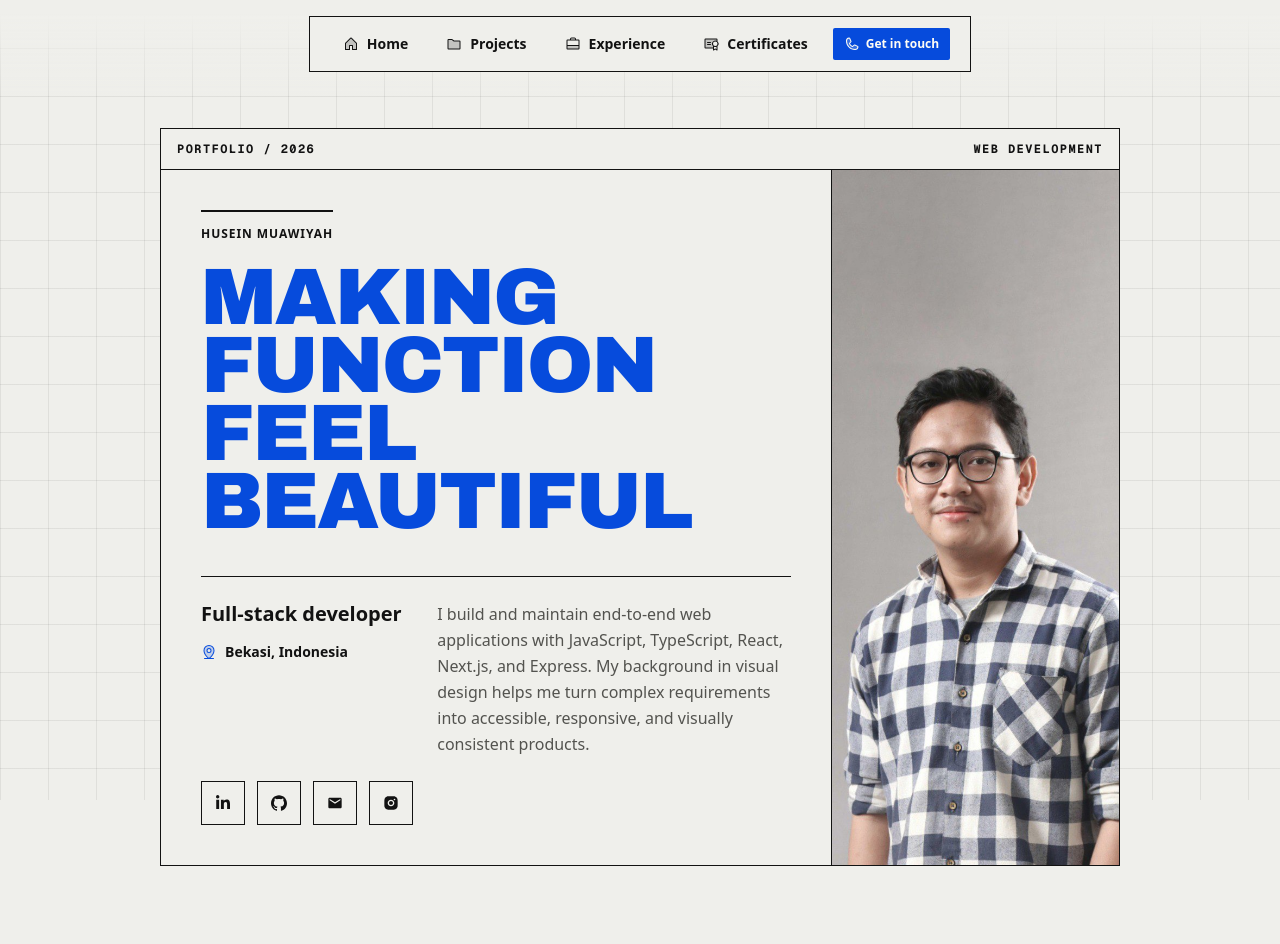
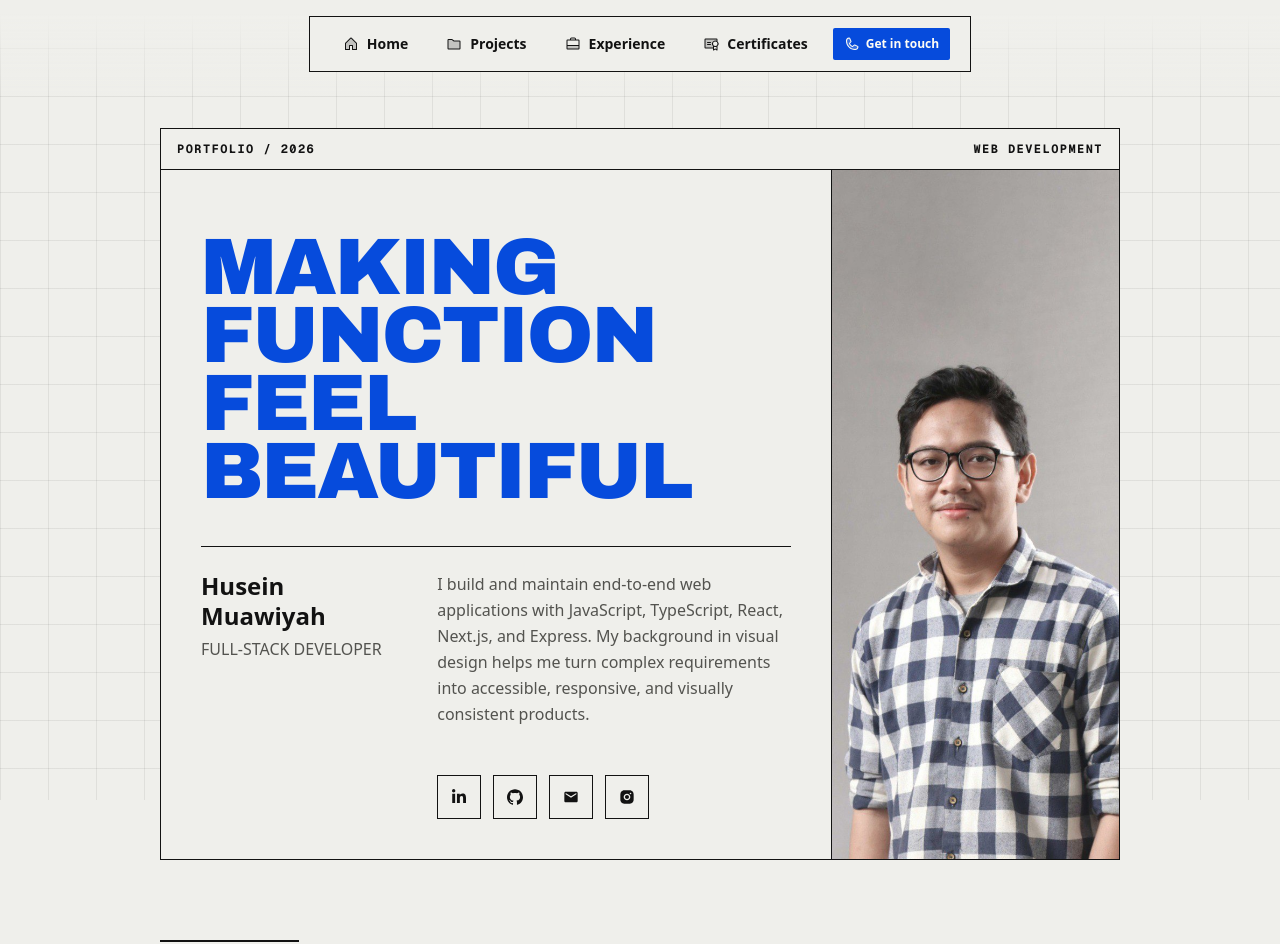
Before and after one commit to hmuawiyah/Web-Portofolio, a Next.js app: page / in a window 1280 px wide. Shown: the top 944 px of the page. Built offline with nearby package versions, Linux system fonts and the light colour scheme.

Commit message:
little update

```diff
--- a/src/components/Hero.tsx
+++ b/src/components/Hero.tsx
@@ -1,17 +1,50 @@
 "use client"
+
+import Link from "next/link"
 import { FaLinkedinIn } from "react-icons/fa"
+import { MdEmail } from "react-icons/md"
+import type { IconType } from "react-icons"
 import { RiInstagramFill } from "react-icons/ri"
 import { SiGithub } from "react-icons/si"
-import { MdEmail } from "react-icons/md"
-import Link from "next/link"
-import { Button } from "./ui/button"
-import { PiMapPinLineDuotone } from "react-icons/pi"
 import FadeContent from "@/components/FadeContent"
 
+import { Button } from "./ui/button"
+
+const textContent =
+    "I build and maintain end-to-end web applications with JavaScript, TypeScript, React, Next.js, and Express. My background in visual design helps me turn complex requirements into accessible, responsive, and visually consistent products."
+
+const socialLinks: {
+    href: string
+    label: string
+    Icon: IconType
+    external?: boolean
+}[] = [
+    {
+        href: "https://www.linkedin.com/in/husein-muawiyah/",
+        label: "LinkedIn Profile",
+        Icon: FaLinkedinIn,
+        external: true,
+    },
+    {
+        href: "https://github.com/hmuawiyah",
+        label: "GitHub Profile",
+        Icon: SiGithub,
+        external: true,
+    },
+    {
+        href: "mailto:huseinmuawiyah@gmail.com",
+        label: "Send Email to Husein",
+        Icon: MdEmail,
+    },
+    {
+        href: "https://www.instagram.com/huseinmuawiyah/",
+        label: "Instagram Profile",
+        Icon: RiInstagramFill,
+        external: true,
+    },
+]
+
 const Hero = () => {
-
-    const textContent = `I build and maintain end-to-end web applications with JavaScript, TypeScript, React, Next.js, and Express. My background in visual design helps me turn complex requirements into accessible, responsive, and visually consistent products.`
-
     return (
         <FadeContent className="w-full max-w-6xl border border-foreground bg-background">
             <div className="flex items-center justify-between border-b border-foreground px-4 py-3 font-mono text-xs font-bold uppercase tracking-[0.12em]">
@@ -19,22 +52,9 @@ const Hero = () => {
                 <span className="hidden sm:inline">Web development</span>
             </div>
 
-            {/* <div className="grid md:grid-cols-[minmax(0,1fr)_18rem] lg:grid-cols-[minmax(0,1fr)_22rem]"> */}
             <div className="grid md:grid-cols-[minmax(0,1fr)_18rem] lg:grid-cols-[minmax(0,1fr)_18rem]">
                 <div className="flex flex-col justify-between p-5 sm:p-6 md:p-8 lg:p-10">
                     <div>
-                        <div className="flex items-center justify-between gap-4">
-                            <span className="section-kicker">Husein Muawiyah</span>
-                            {/* Mobile-only avatar photo */}
-                            <div
-                                className="h-16 w-16 shrink-0 overflow-hidden rounded-full border border-foreground bg-primary md:hidden"
-                                role="img"
-                                aria-label="Photo of Husein Muawiyah"
-                            >
-                                <div className="h-full w-full bg-[url(/me-3.jpg)] bg-cover bg-[position:50%_35%]" />
-                            </div>
-                        </div>
-
                         <h1
                             className="mt-4 sm:mt-6 text-[clamp(2.5rem,6.5vw,5rem)] font-display uppercase font-normal leading-[0.9] sm:leading-[0.85] tracking-tight text-primary"
                         >
@@ -43,38 +63,45 @@ const Hero = () => {
                         </h1>
                     </div>
 
-                    <div className="mt-8 sm:mt-10 grid gap-6 border-t border-foreground pt-6 lg:grid-cols-[0.75fr_1.25fr]">
+                    <div className="mt-8 grid grid-cols-[0.75fr_1.25fr] gap-6 border-t border-foreground pt-6 sm:mt-10">
                         <div>
-                            <p className="text-lg sm:text-xl font-bold leading-tight">Full-stack developer</p>
-                            <div className="mt-3 sm:mt-4 flex items-center text-sm font-bold text-foreground">
-                                <PiMapPinLineDuotone className="me-2 h-4 w-4 shrink-0 text-primary" aria-hidden="true" />
-                                <span>Bekasi, Indonesia</span>
+                            <div
+                                className="block sm:hidden bg-[url(/me-3.jpg)] bg-[position:50%_80%] bg-size-[auto_160px] h-40 w-full"
+                                role="img"
+                                aria-label="Photo of Husein Muawiyah"
+                            />
+                            <div className="hidden sm:flex flex-col gap-1.5">
+                                <p className="text-lg sm:text-2xl font-semibold leading-tight">Husein Muawiyah</p>
+                                <p className="tet-sm sm:text-base uppercase text-muted-foreground">Full-stack developer</p>
                             </div>
                         </div>
-                        <p className="max-w-[60ch] text-sm leading-relaxed text-muted-foreground md:text-base">{textContent}</p>
-                    </div>
 
-                    <div className="mt-6 flex flex-wrap gap-3">
-                        <Button variant={"social"} size="icon" className="h-11 w-11 min-h-[44px] min-w-[44px]" asChild>
-                            <Link href={"https://www.linkedin.com/in/husein-muawiyah/"} target="_blank" rel="noopener noreferrer" aria-label="LinkedIn Profile">
-                                <FaLinkedinIn className="h-5 w-5" />
-                            </Link>
-                        </Button>
-                        <Button variant={"social"} size="icon" className="h-11 w-11 min-h-[44px] min-w-[44px]" asChild>
-                            <Link href={"https://github.com/hmuawiyah"} target="_blank" rel="noopener noreferrer" aria-label="GitHub Profile">
-                                <SiGithub className="h-5 w-5" />
-                            </Link>
-                        </Button>
-                        <Button variant={"social"} size="icon" className="h-11 w-11 min-h-[44px] min-w-[44px]" asChild>
-                            <Link href={"mailto:huseinmuawiyah@gmail.com"} aria-label="Send Email to Husein">
-                                <MdEmail className="h-5 w-5" />
-                            </Link>
-                        </Button>
-                        <Button variant={"social"} size="icon" className="h-11 w-11 min-h-[44px] min-w-[44px]" asChild>
-                            <Link href={"https://www.instagram.com/huseinmuawiyah/"} target="_blank" rel="noopener noreferrer" aria-label="Instagram Profile">
-                                <RiInstagramFill className="h-5 w-5" />
-                            </Link>
-                        </Button>
+                        <div className="flex flex-col gap-3">
+
+                            <p className="max-w-[60ch] text-sm leading-relaxed text-muted-foreground md:text-base">{textContent}</p>
+
+                            <div className="sm:hidden flex flex-col gap-1">
+                                <p className="text-lg md:text-2xl font-semibold leading-tight">Husein Muawiyah</p>
+                                <p className="text-sm md:text-base uppercase text-muted-foreground">Full-stack developer</p>
+                            </div>
+
+                            <div />
+
+                            <div className="mt-6 flex flex-wrap gap-3">
+                                {socialLinks.map(({ href, label, Icon, external }) => (
+                                    <Button key={href} variant="social" size="icon" className="h-8 w-8 md:h-11 md:w-11" asChild>
+                                        <Link
+                                            href={href}
+                                            target={external ? "_blank" : undefined}
+                                            rel={external ? "noopener noreferrer" : undefined}
+                                            aria-label={label}
+                                        >
+                                            <Icon className="h-5 w-5" />
+                                        </Link>
+                                    </Button>
+                                ))}
+                            </div>
+                        </div>
                     </div>
                 </div>
 
--- a/src/components/Navbar.tsx
+++ b/src/components/Navbar.tsx
@@ -18,14 +18,14 @@ const Navbar = () => {
     <nav aria-label="Primary navigation" suppressHydrationWarning className="fixed inset-x-0 top-0 z-50 flex justify-center px-5 pt-4 md:px-10">
       <div aria-hidden="true" className="pointer-events-none absolute inset-x-0 top-0 h-24 bg-linear-to-b from-background from-15% to-transparent" />
       <div suppressHydrationWarning className="
-      relative z-10 flex w-fit items-center justify-center gap-1 bg-background
+      relative z-10 flex w-[90%] md:w-fit items-center justify-between md:justify-center gap-1 bg-background
       h-14 px-3 md:gap-3 md:px-5 rounded-none border border-foreground
       ">
         <Button variant="ghost" className="text-sm hover:bg-primary hover:text-primary-foreground" onClick={() => handleNavigate("home")}><PiHouseDuotone /> Home</Button>
         <Button variant="ghost" className="hidden text-sm hover:bg-primary hover:text-primary-foreground md:flex" onClick={() => handleNavigate("project")}><PiFolderSimpleDuotone /> Projects</Button>
         <Button variant="ghost" className="hidden text-sm hover:bg-primary hover:text-primary-foreground md:flex" onClick={() => handleNavigate("experience")}><PiSuitcaseSimpleDuotone /> Experience</Button>
         <Button variant="ghost" className="hidden text-sm hover:bg-primary hover:text-primary-foreground md:flex" onClick={() => handleNavigate("certificate")}><PiCertificateDuotone /> Certificates</Button>
-        <Button variant="default" size="sm" className="text-xs" onClick={() => handleNavigate("getInTouch")}><PiPhoneDuotone /> Get in touch</Button>
+        <Button variant="default" size="sm" className="text-xs" onClick={() => handleNavigate("getInTouch")}><PiPhoneDuotone /> <span className="hidden md:block">Get in touch</span></Button>
       </div>
     </nav>
   )
```
